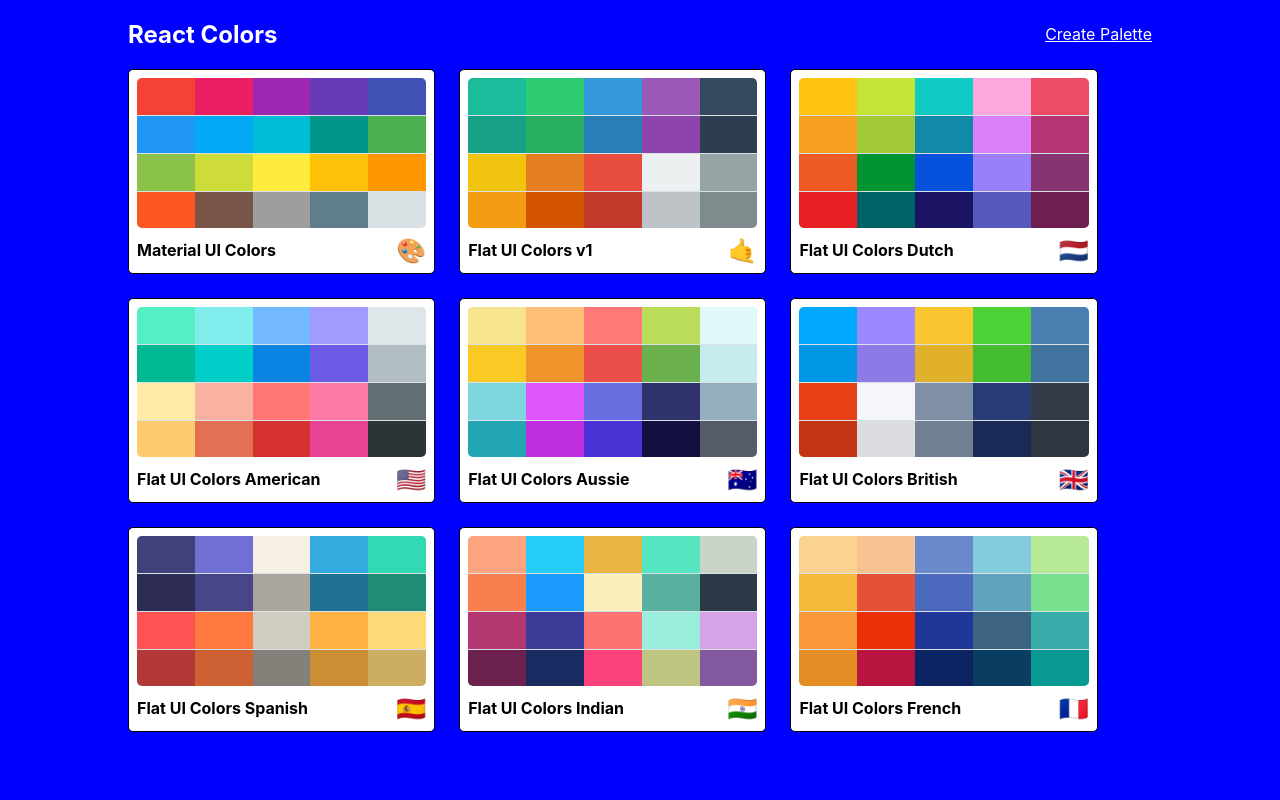
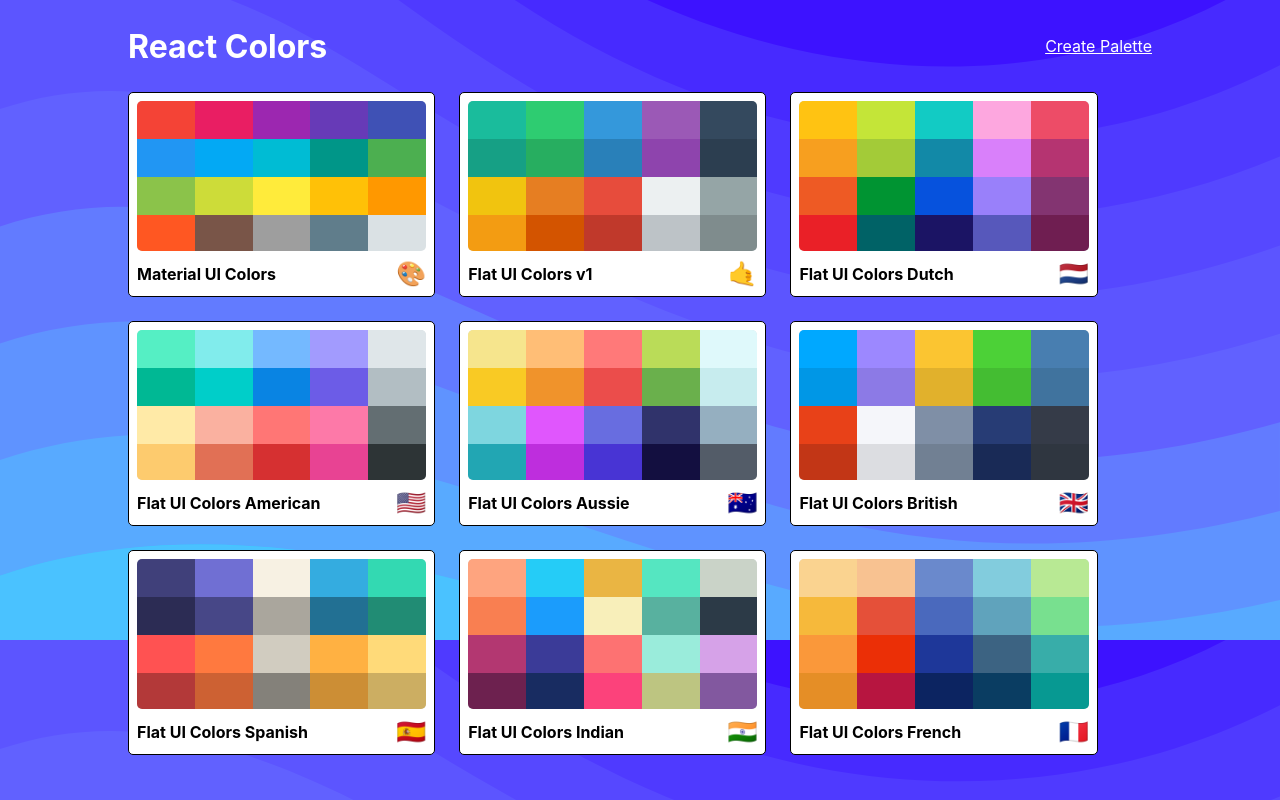
Before and after one commit to marius9648/color-app, a React (Create React App) app: page / in a window 1280 px wide. Built offline with nearby package versions, Linux system fonts and the light colour scheme.

Commit message:
Add bg svg to PaletteList

```diff
--- a/src/PaletteList.js
+++ b/src/PaletteList.js
@@ -14,7 +14,7 @@
       <div className={classes.root}>
         <div className={classes.container}>
           <nav className={classes.nav}>
-            <h1>React Colors</h1>
+            <h1 className={classes.heading}>React Colors</h1>
             <Link to="/palette/new">Create Palette</Link>
           </nav>
           <div className={classes.palettes}>
--- a/src/styles/PaletteListStyles.js
+++ b/src/styles/PaletteListStyles.js
@@ -1,12 +1,18 @@
 import sizes from './sizes';
+import bg from './bg.svg';
 
 export default {
   root: {
-    backgroundColor: 'blue',
     height: '100vh',
     display: 'flex',
     alignItems: 'flex-start',
     justifyContent: 'center',
+    backgroundColor: '##2ed9ff',
+    backgroundImage: `url(${bg})`,
+    overflow: 'scroll',
+  },
+  heading: {
+    fontSize: '2rem',
   },
   container: {
     width: '50%',
@@ -42,7 +48,7 @@
     },
     [sizes.down('xs')]: {
       gridTemplateColumns: 'repeat(1, 100%)',
-      gridGap: '1rem',
+      gridGap: '1.4rem',
     },
   },
 };
```
Also changed, not shown: src/styles/bg.svg (added).
